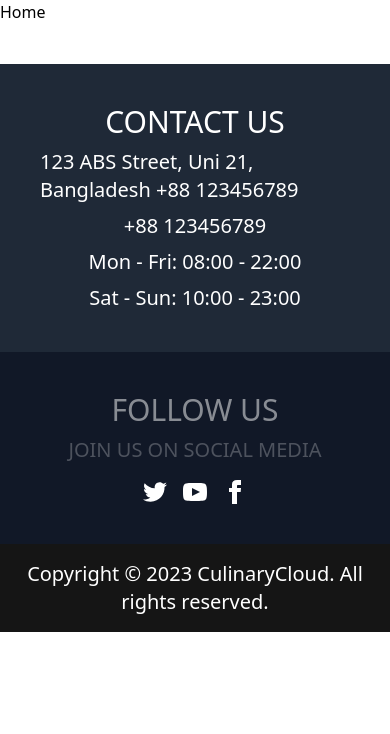
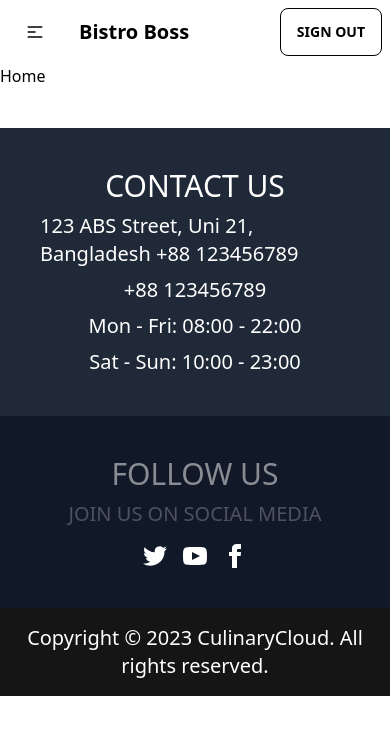
Before and after one commit to smarmaan/bistro-boss-client, a React (Vite) app: page / in a window 390 px wide. Shown: the top 734 px of the page. Built offline with nearby package versions, Linux system fonts and the light colour scheme.

Commit message:
navbar template implemented

```diff
--- a/package.json
+++ b/package.json
@@ -16,6 +16,7 @@
     "moment": "^2.29.4",
     "react": "^18.2.0",
     "react-dom": "^18.2.0",
+    "react-responsive-carousel": "^3.2.23",
     "react-router-dom": "^6.11.2",
     "sort-by": "^1.2.0"
   },
--- a/src/Layouts/Main/Main.jsx
+++ b/src/Layouts/Main/Main.jsx
@@ -1,9 +1,11 @@
 import { Outlet } from "react-router-dom";
 import Footer from "../../Pages/Shared/Footer/Footer";
+import Navbar from "../../Pages/Shared/Navbar/Navbar";
 
 const Main = () => {
   return (
     <div>
+      <Navbar></Navbar>
       <Outlet></Outlet>
       <Footer></Footer>
     </div>
--- /dev/null
+++ b/src/Pages/Home/Banner/Banner.jsx
@@ -0,0 +1,10 @@
+
+const Banner = () => {
+    return (
+        <div>
+
+        </div>
+    );
+};
+
+export default Banner;
--- a/src/Pages/Shared/Navbar/Navbar.jsx
+++ b/src/Pages/Shared/Navbar/Navbar.jsx
@@ -1,10 +1,55 @@
+const Navbar = () => {
+  const navOptions = (
+    <>
+    <div className="md:flex gap-10">
 
-const Navbar = () => {
-    return (
-        <div>
-            Navbar
+
+    <li>HOME</li>
+      <li>CONTACT US</li>
+      <li>DASHBOARD</li>
+      <li>OUR MENU</li>
+      <li>OUR SHOP</li>
+    </div>
+    </>
+  );
+
+  return (
+    <div className="navbar bg-base-100">
+      <div className="navbar-start">
+        <div className="dropdown">
+          <label tabIndex={0} className="btn btn-ghost lg:hidden">
+            <svg
+              xmlns="http://www.w3.org/2000/svg"
+              className="h-5 w-5"
+              fill="none"
+              viewBox="0 0 24 24"
+              stroke="currentColor"
+            >
+              <path
+                strokeLinecap="round"
+                strokeLinejoin="round"
+                strokeWidth="2"
+                d="M4 6h16M4 12h8m-8 6h16"
+              />
+            </svg>
+          </label>
+          <ul
+            tabIndex={0}
+            className="menu menu-compact dropdown-content mt-3 p-2 shadow bg-base-100 rounded-box w-52"
+          >
+            {navOptions}
+          </ul>
         </div>
-    );
+        <a className="btn btn-ghost normal-case text-xl">Bistro Boss</a>
+      </div>
+      <div className="navbar-end hidden lg:flex">
+        <ul className="menu menu-horizontal px-1">{navOptions}</ul>
+      </div>
+      <div className="navbar-end">
+        <a className="btn">SIGN OUT</a>
+      </div>
+    </div>
+  );
 };
 
 export default Navbar;
```
Also changed, not shown: 1 other file (tests, documents, lock files or other folders).
